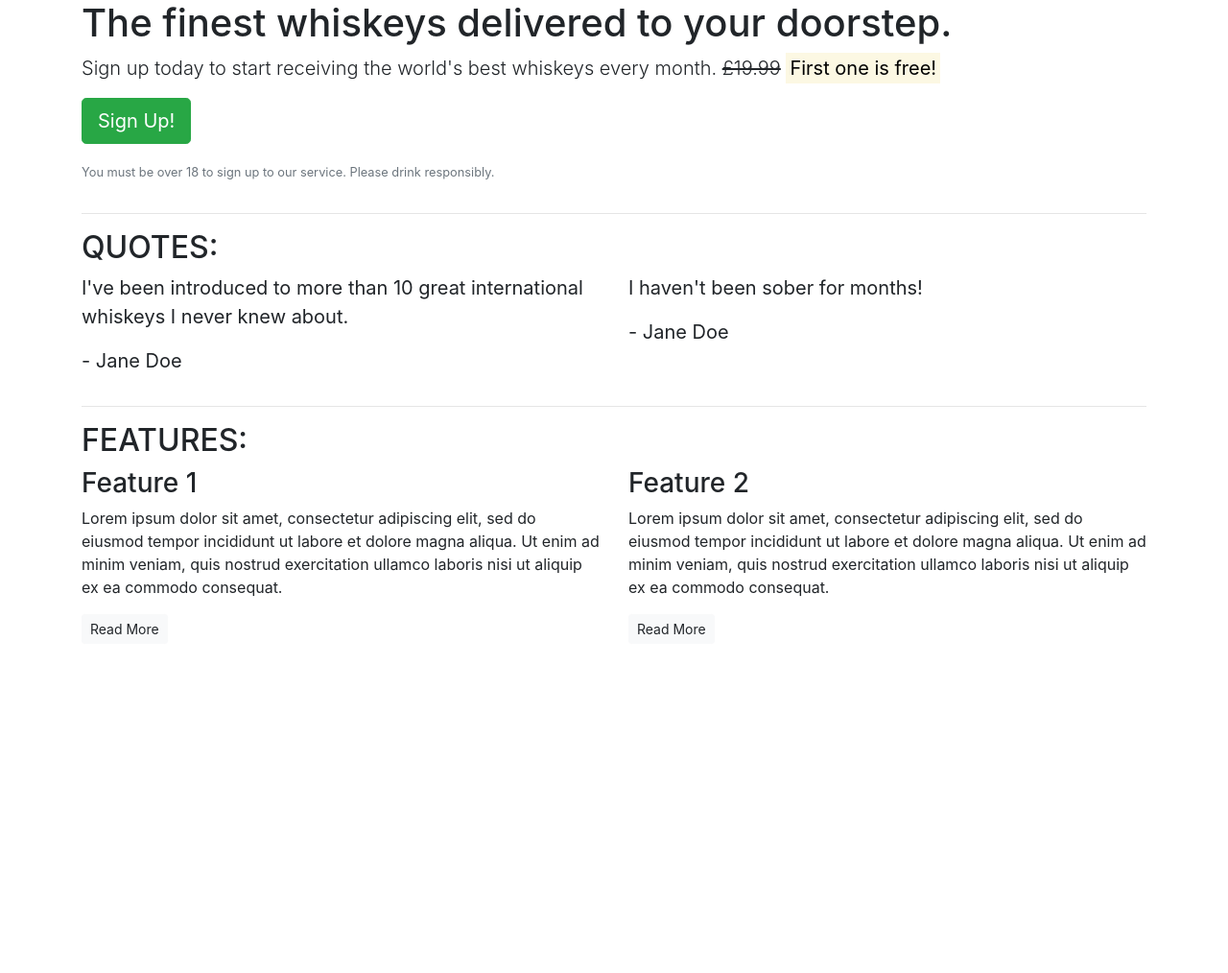
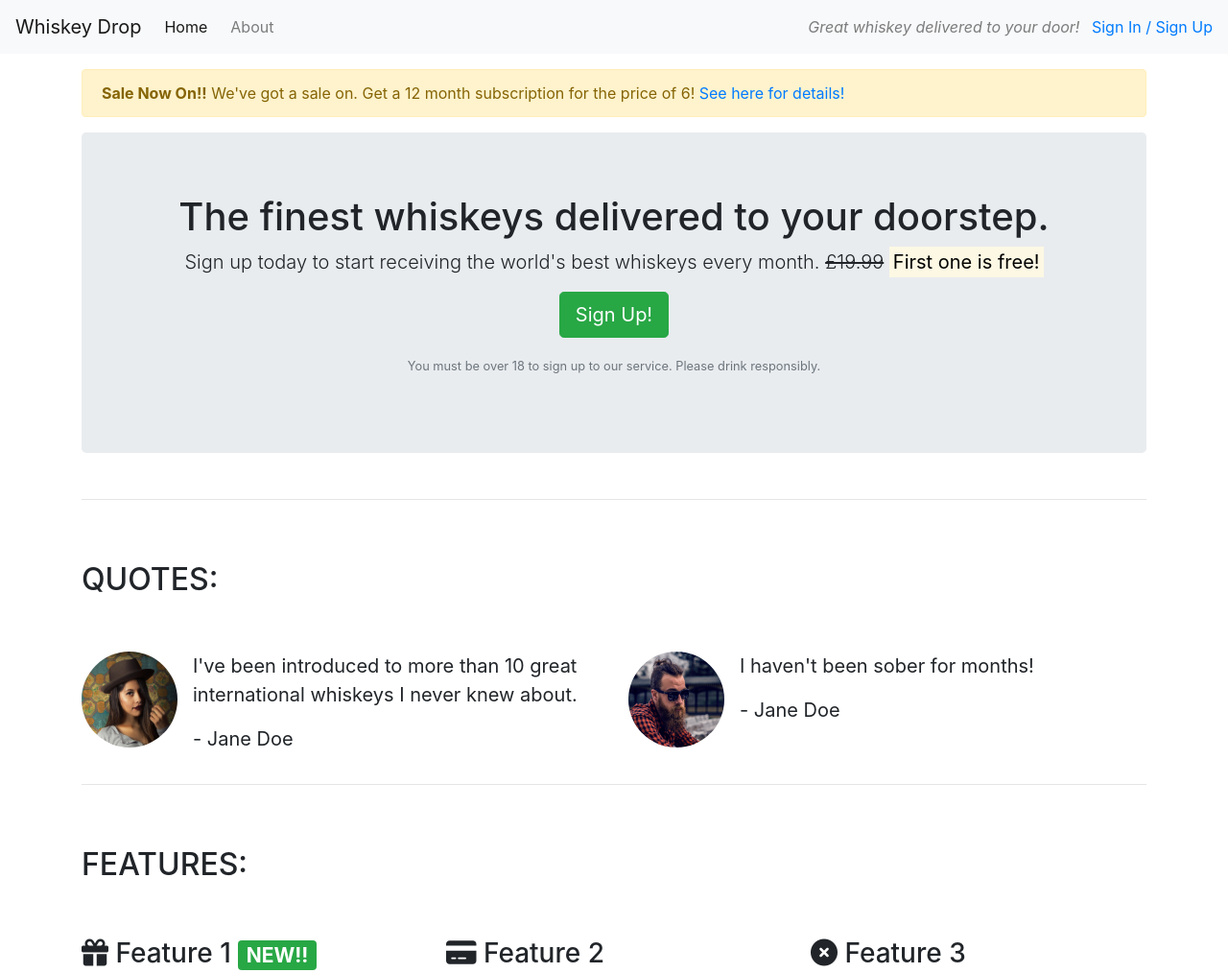
Before and after one commit to Melody-Lisa/cli, a plain HTML site: page index.html in a window 1280 px wide. Shown: the top 1014 px of the page at 96% size. Before the commit the page ends 800 px from the top, so only its background shows below. Drawn offline with nearby package versions, Linux system fonts and the light colour scheme.

Commit message:
feat: add images and more responsive design

```diff
--- a/index.html
+++ b/index.html
@@ -8,18 +8,40 @@
     <meta name="viewport" content="width=>, initial-scale=1.0">
     <!-- Latest compiled and minified CSS -->
     <link rel="stylesheet" href="https://maxcdn.bootstrapcdn.com/bootstrap/4.1.3/css/bootstrap.min.css">
+    <script src="https://kit.fontawesome.com/5039af5aad.js" crossorigin="anonymous"></script>
     </script>
 </head>
 
 <body>
-    <article class="container">
+    <nav class="navbar navbar-light bg-light navbar-expand-sm">
+        <a href="/" class="navbar-brand">Whiskey Drop</a>
+        <ul class="navbar-nav mr-auto">
+            <li class="active nav-item mr-2"><a class="nav-link" href="/">Home</a></li>
+            <li class="nav-item mr-2"><a class="nav-link" href="/about">About</a></li>
+            <li class="nav-item mr-2 d-block d-sm-none"><a class="nav-link" href="/login">Sign In / Sign Up</a></li>
+        </ul>
+        <div class="d-none d-md-block">
+            <p class="navbar-text my-auto mr-2"><i>Great whiskey delivered to your door!</i></p>
+            <a href="/login">Sign In / Sign Up</a>
+        </div>
+    </nav>
+    <article class="container mt-3">
+        <div class="row d-none d-sm-block">
+            <div class="col-12">
+                <div class="alert alert-warning">
+                    <strong>Sale Now On!!</strong> We've got a sale on. Get a 12 month subscription for the price of 6!
+                    <a href="/">See here for details!</a>
+                </div>
+            </div>
+        </div>
         <!-- Callout -->
         <div class="row">
             <div class="col-12">
-                <section class="callout">
+                <section class="callout jumbotron text-center">
                     <h1>The finest whiskeys delivered to your doorstep.</h1>
                     <p class="lead">Sign up today to start receiving the world's best whiskeys every month.
-                        <s>£19.99</s>
+                        <s class="d-none d-sm-inline">£19.99</s>
+                        <span class="d-inline d-sm-none"><br></span>
                         <strong><mark>First one is free!</mark></strong>
                     </p>
                     <p><button class="btn btn-success btn-lg">Sign Up!</button></p>
@@ -34,22 +56,37 @@
         <!-- Quotes -->
         <section class="quotes">
             <div class="row">
-                <div class="col-12">
+                <div class="col-12 my-5">
                     <h2 class="text-uppercase">Quotes:</h2>
                 </div>
             </div>
             <div class="row">
                 <div class="col-12 col-md-6">
+                    <div class="media">
+                        <div class="d-none d-sm-block">
+                            <img src="images/girl-image.png" class="rounded-circle mr-3" height="100" width="100">
+                        </div>
+                        <div class="media-body">
                             <blockquote class="blockquote">
-                        <p>I've been introduced to more than 10 great international whiskeys I never knew about.</p>
+                                <p>I've been introduced to more than 10 great international whiskeys I never knew about.
+                                </p>
                                 <p>- Jane Doe</p>
                             </blockquote>
                         </div>
+                    </div>
+                </div>
                 <div class="col-12 col-md-6">
+                    <div class="media">
+                        <div class="d-none d-sm-block">
+                            <img src="images/guy-image.png" class="rounded-circle mr-3" height="100" width="100">
+                        </div>
+                        <div class="media-body">
                             <blockquote class="blockquote">
                                 <p>I haven't been sober for months!</p>
                                 <p>- Jane Doe</p>
                             </blockquote>
+                        </div>
+                    </div>
                 </div>
             </div>
         </section>
@@ -59,15 +96,16 @@
         <!-- Features -->
         <section class="features">
             <div class="row">
-                <div class="col-12">
+                <div class="col-12 my-5">
                     <h2 class="text-uppercase">Features:</h2>
                 </div>
             </div>
 
             <div class="row">
-                <div class="col-12 col-md-6">
+                <div class="col-12 col-md-6 col-lg-4">
                     <div class="feature">
-                        <h3>Feature 1</h3>
+                        <h3><i class="fa-solid fa-gift d-none d-sm-inline"></i> Feature 1 <span
+                                class="badge badge-success">NEW!!</span></h3>
                         <p>Lorem ipsum dolor sit amet, consectetur adipiscing elit, sed do eiusmod tempor incididunt ut
                             labore
                             et
@@ -79,9 +117,9 @@
                     </div>
                 </div>
 
-                <div class="col-12 col-md-6">
+                <div class="col-12 col-md-6 col-lg-4">
                     <div class="feature">
-                        <h3>Feature 2</h3>
+                        <h3><i class="fa-solid fa-credit-card d-none d-sm-inline"></i> Feature 2</h3>
                         <p>Lorem ipsum dolor sit amet, consectetur adipiscing elit, sed do eiusmod tempor incididunt ut
                             labore
                             et
@@ -93,9 +131,9 @@
                     </div>
                 </div>
 
-                <div class="col-12 d-md-none">
+                <div class="col-12 d-md-none d-lg-block col-lg-4">
                     <div class="feature">
-                        <h3>Feature 3</h3>
+                        <h3><i class="fa-solid fa-circle-xmark d-none d-sm-inline"></i> Feature 3</h3>
                         <p>Lorem ipsum dolor sit amet, consectetur adipiscing elit, sed do eiusmod tempor incididunt ut
                             labore
                             et
```
Also changed, not shown: images/girl-image.png (added), images/guy-image.png (added). Lines whose indentation alone changed are shown as unchanged.
